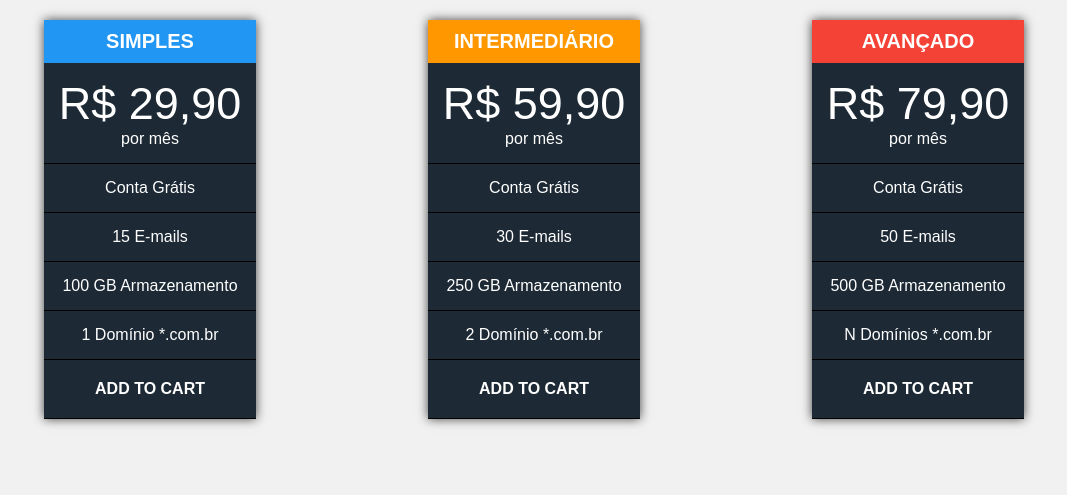
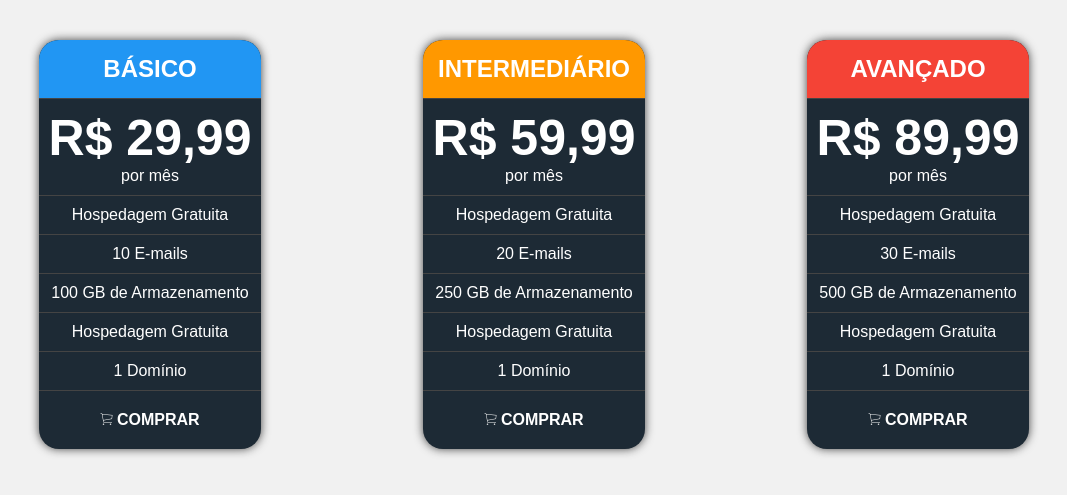
Before and after one commit to avlisesolrac/jira, a PHP site: page / in a window 1280 px wide. Shown: the top 495 px of the page, without its empty margins (106-1173 px from the left). Run offline with PHP 8.4, Linux system fonts and the light colour scheme.

Commit message:
success: Desenvolver tabela de preços - DEV-23

```diff
--- a/DEV-23/estilo.css
+++ b/DEV-23/estilo.css
@@ -1,3 +1,5 @@
+@import 'http://code.ionicframework.com/ionicons/2.0.1/css/ionicons.min.css';
+
 *{
 margin: 0;
 padding: 0;
@@ -5,6 +7,7 @@ font-family: 'Century Gothic', sans-serif;
 list-style-type: none;
 text-decoration: none;
 color: #fff;
+text-align: center;
 }
 
 body{
@@ -13,41 +16,59 @@ background-color: #f1f1f1;
 
 div#conteudo{
 width: 90%;
-margin: 20px auto;
 display: flex;
 justify-content: space-around;
-align-items: center;
+margin: 40px auto;
 }
 
-div div{
+div#conteudo div{
 background-color: #1D2A35;
-text-align: center;
 box-shadow: 0 0 10px #444;
+border-radius: 20px;
+transition: .4s;
 }
 
-div div h2{
-text-transform: uppercase;
-padding: 10px;
-font-size: 20px;
+div#conteudo div:hover{
+transform: scale(1.1);
 }
 
-div div ul li span{
-font-size: 45px;
-display: block;
+div#conteudo div h2{
+text-transform: uppercase;
+padding: 15px;
+border-radius: 20px 20px 0 0;
+
 }
 
-div div ul li {
-padding: 15px;
-border-bottom: 1px solid black;
+div#conteudo div:nth-child(1) h2{
+background-color: #2196f3;
 }
 
-div div ul li a{
+div#conteudo div:nth-child(2) h2{
+background-color: #ff9800;
+}
+
+div#conteudo div:nth-child(3) h2{
+background-color: #f44336;
+}
+
+div#conteudo div ul li{
+padding: 10px;
+border-top: 1px solid #444;
+}
+
+div#conteudo div ul li span{
 display: block;
-padding: 5px;
-text-transform: uppercase;
+font-size: 50px;
 font-weight: bold;
 }
 
-div div ul li a:hover{
-color: #000;
+div#conteudo div ul li a{
+display: block;
+font-weight: bold;
+text-transform: uppercase;
+padding: 10px;
 }
+
+div#conteudo div ul li a:hover{
+color: #f44336;
+}
--- a/DEV-23/index.html
+++ b/DEV-23/index.html
@@ -9,38 +9,41 @@
 
 <div id="conteudo">
 	<div>
-		<h2 style="background-color: #2196f3;">Simples</h2>
+		<h2>Básico</h2>
 		<ul>
-			<li><span>R$ 29,90</span>por mês</li>
-			<li>Conta Grátis</li>
-			<li>15 E-mails</li>
-			<li>100 GB Armazenamento</li>
-			<li>1 Domínio *.com.br</li>
-			<li><a href="#">Add to Cart</a></li>
+			<li><span>R$ 29,99</span>por mês</li>
+			<li>Hospedagem Gratuita</li>
+			<li>10 E-mails</li>
+			<li>100 GB de Armazenamento</li>
+			<li>Hospedagem Gratuita</li>
+			<li>1 Domínio</li>
+			<li><a class="ion-ios-cart-outline" href="#"> Comprar</a></li>
 		</ul>
 	</div>
 
 	<div>
-		<h2 style="background-color: #ff9800;">Intermediário</h2>
+		<h2>Intermediário</h2>
 		<ul>
-			<li><span>R$ 59,90</span>por mês</li>
-			<li>Conta Grátis</li>
-			<li>30 E-mails</li>
-			<li>250 GB Armazenamento</li>
-			<li>2 Domínio *.com.br</li>
-			<li><a href="#">Add to Cart</a></li>
+			<li><span>R$ 59,99</span>por mês</li>
+			<li>Hospedagem Gratuita</li>
+			<li>20 E-mails</li>
+			<li>250 GB de Armazenamento</li>
+			<li>Hospedagem Gratuita</li>
+			<li>1 Domínio</li>
+			<li><a class="ion-ios-cart-outline" href="#"> Comprar</a></li>
 		</ul>
 	</div>
 
 	<div>
-		<h2 style="background-color: #f44336;">Avançado</h2>
+		<h2>Avançado</h2>
 		<ul>
-			<li><span>R$ 79,90</span>por mês</li>
-			<li>Conta Grátis</li>
-			<li>50 E-mails</li>
-			<li>500 GB Armazenamento</li>
-			<li>N Domínios *.com.br</li>
-			<li><a href="#">Add to Cart</a></li>
+			<li><span>R$ 89,99</span>por mês</li>
+			<li>Hospedagem Gratuita</li>
+			<li>30 E-mails</li>
+			<li>500 GB de Armazenamento</li>
+			<li>Hospedagem Gratuita</li>
+			<li>1 Domínio</li>
+			<li><a class="ion-ios-cart-outline" href="#"> Comprar</a></li>
 		</ul>
 	</div>
 </div>
```
Also changed, not shown: DEV-23/attempt1.gif (deleted), DEV-23/success.gif (added).
